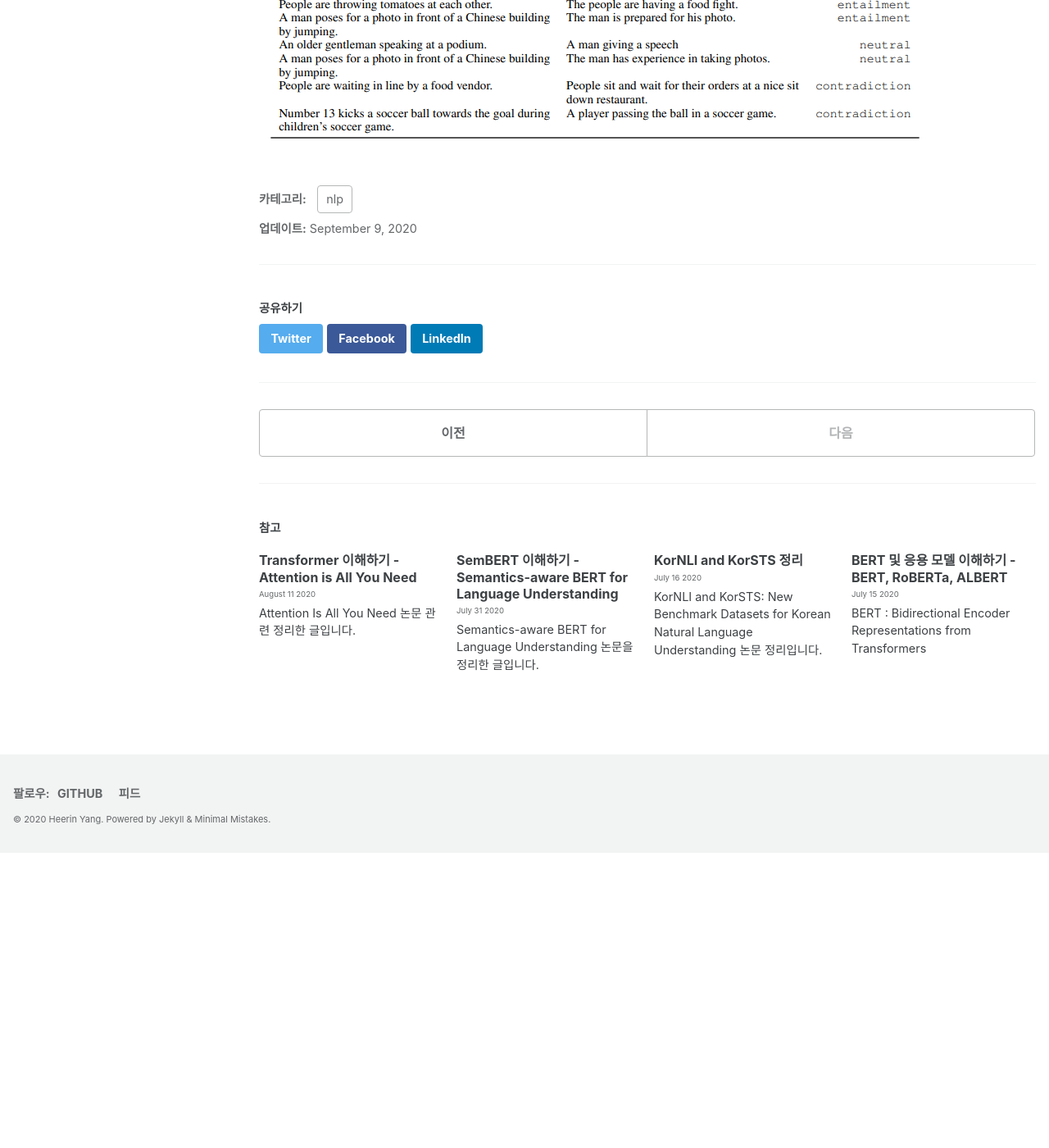
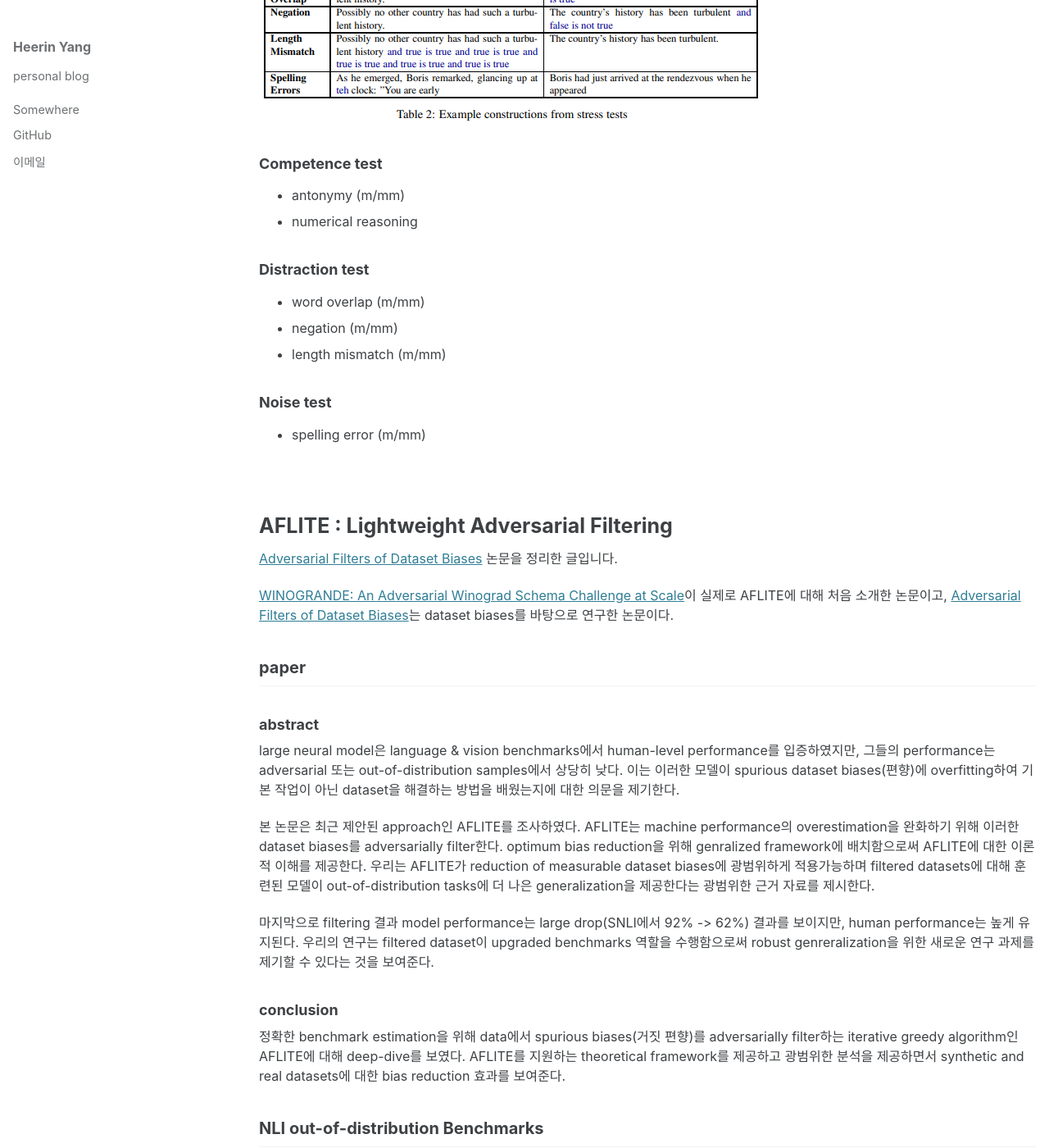
Before and after one commit to hryang06/hryang06.github.io, a Jekyll site: the page built from _posts/2020-09-09-HANS.md, in a window 1280 px wide and 1400 px high, scrolled down 7681 px. Shown: the whole window at 82% size. Built offline with Jekyll 4.4.1, drawn with Linux system fonts in a browser that asks for light colours; cached includes are drawn as plain includes; before the commit the page ends 8721 px from its top, so only the background shows below that; some of the changed text lies outside the part shown.

Commit message:
Add about Stress Test

```diff
--- a/_posts/2020-09-09-HANS.md
+++ b/_posts/2020-09-09-HANS.md
@@ -12,18 +12,18 @@ categories:
 toc: true
 toc_sticky: true
 toc_label: 목차
-article_tag1: NLP
-article_tag2: BERT
+article_tag1: NLI
+article_tag2: HANS
 last_modified_at: 2020-09-09 15:03:00 +0800
 ---
 
 NLI generalization에 관하여 정리한 글입니다.
 
 관련 논문 <br>
-<https://www.aclweb.org/anthology/P19-1334.pdf> <br>
+[Right for the Wrong Reasons: Diagnosing Syntactic Heuristics in Natural Language Inference](https://arxiv.org/abs/1902.01007) <br>
+[Adversarial Filters of Dataset Biases](https://arxiv.org/abs/2002.04108) <br>
 <https://arxiv.org/abs/1810.09774> <br>
 <https://arxiv.org/pdf/1909.08940.pdf> <br>
-<https://arxiv.org/pdf/2002.04108.pdf> <br>
 <https://arxiv.org/pdf/2003.02756.pdf> <br>
 <https://ieeexplore.ieee.org/stamp/stamp.jsp?tp=&arnumber=9031510>
 
@@ -167,22 +167,86 @@ NLI는 premise(A)에 대해 hypothesis(B)가 true(entailment)인지, false(contr
 
 <br><br>
 
+# Stress Test
+
+[Stress Test Evaluation for Natural Language Inference](https://arxiv.org/abs/1806.00692) 논문을 참고하였습니다.
+
+github blog : https://abhilasharavichander.github.io/NLI_StressTest/
+
+## Weakness of state-of-the-art NLI
+
+![Misclassified Examples](/assets/images/post/hans/misclassified-examples.PNG)
+
+1. Word Overlap (29%)
+2. Negation (13%)
+3. Antonymy (5%)
+4. Numerical Reasoning (4%)
+5. Length Mismatch (3%)
+6. Grammaticality (3%)
+7. Ambiguity (6%)
+8. Unknown (26%)
+
+![Misclassified Mnli](/assets/images/post/hans/misclassified-mnli.PNG)
+
+## Stress Test Set Construction
+
+![Stress Examples](/assets/images/post/hans/stress-examples.PNG)
+
+### Competence test
+
+- antonymy (m/mm)
+- numerical reasoning
+
+### Distraction test
+
+- word overlap (m/mm)
+- negation (m/mm)
+- length mismatch (m/mm)
+
+### Noise test
+
+- spelling error (m/mm)
+
+
+<br><br>
+
 # AFLITE : Lightweight Adversarial Filtering
 
 [Adversarial Filters of Dataset Biases](https://arxiv.org/abs/2002.04108) 논문을 정리한 글입니다.
 
 [WINOGRANDE: An Adversarial Winograd Schema Challenge at Scale](https://arxiv.org/abs/1907.10641)이 실제로 AFLITE에 대해 처음 소개한 논문이고,  [Adversarial Filters of Dataset Biases](https://arxiv.org/abs/2002.04108)는 dataset biases를 바탕으로 연구한 논문이다.
 
+## paper
 
-abstract
+### abstract
 
 large neural model은 language & vision benchmarks에서 human-level performance를 입증하였지만, 그들의 performance는 adversarial 또는 out-of-distribution samples에서 상당히 낮다. 이는 이러한 모델이 spurious dataset biases(편향)에 overfitting하여 기본 작업이 아닌 dataset을 해결하는 방법을 배웠는지에 대한 의문을 제기한다.
 
-본 논문은 최근 제안된 approach인 AFLITE를 조사하였다. AFLITE는 machine performance의 overestimation을 완화하기 위해 이러한 dataset biases를 adversarially filter한다.
+본 논문은 최근 제안된 approach인 AFLITE를 조사하였다. AFLITE는 machine performance의 overestimation을 완화하기 위해 이러한 dataset biases를 adversarially filter한다. optimum bias reduction을 위해 genralized framework에 배치함으로써 AFLITE에 대한 이론적 이해를 제공한다. 우리는 AFLITE가 reduction of measurable dataset biases에 광범위하게 적용가능하며 filtered datasets에 대해 훈련된 모델이 out-of-distribution tasks에 더 나은 generalization을 제공한다는 광범위한 근거 자료를 제시한다.
 
-conclusion
+마지막으로 filtering 결과 model performance는 large drop(SNLI에서 92% -> 62%) 결과를 보이지만, human performance는 높게 유지된다. 우리의 연구는 filtered dataset이 upgraded benchmarks 역할을 수행함으로써 robust genreralization을 위한 새로운 연구 과제를 제기할 수 있다는 것을 보여준다.
+
+### conclusion
+
+정확한 benchmark estimation을 위해 data에서 spurious biases(거짓 편향)를 adversarially filter하는 iterative greedy algorithm인 AFLITE에 대해 deep-dive를 보였다. AFLITE를 지원하는 theoretical framework를 제공하고 광범위한 분석을 제공하면서 synthetic and real datasets에 대한 bias reduction 효과를 보여준다.
+
+## NLI out-of-distribution Benchmarks
 
 ![AFLITE acc](/assets/images/post/hans/aflite-acc.PNG)
+
+### HANS
+
+### NLI Diagnostics
+
+### Stress tests for NLI
+
+ Stress test evaluation for natural language inference.
+
+### Adversarial NLI
+
+![Adversarial NLI acc](/assets/images/post/hans/adversarial-nli-acc.PNG)
+
+Adversarial NLI: A new benchmark for natural language understanding
 
 ## AFLITE algorithm
 
--- /dev/null
+++ b/_posts/2020-09-18-bert-is-not-all-you-need.md
@@ -0,0 +1,104 @@
+---
+title: Bert is Not All You Need for Commonsense Inference 논문 정리
+layout: single
+author_profile: true
+read_time: true
+comments: true
+share: true
+related: true
+categories:
+- nlp
+toc: true
+toc_sticky: true
+toc_label: 목차
+article_tag1: NLI
+article_tag2: BERT
+last_modified_at: 2020-09-18 16:23:00 +0800
+---
+
+[Bert is Not All You Need for Commonsense Inference](https://ieeexplore.ieee.org/document/9054147) 논문 정리입니다.
+
+## abstract
+
+본 논문은 input sentences에 기술된 것 이상의 지식을 요구하는 commonsense inference, 특히 natural language inference(NLI)와 casual inference(CI)의 과제를 연구한다. state-of-the-art는 commansenses knowledge으로서 knowledge나 contextual embeddings를 가진 neural model이었다. (ex.BERT)
+
+우리의 연구 질문은 다음과 같다.
+- Is BERT all we need for NLI and CI?
+- If not, what is ***missing information*** and where to find such information?
+
+많은 연구에서 BERT가 캡처하는 것을 연구해 왔지만, BERT의 한계는 다소 학습이 부족하다. 우리의 기여는 commansense inference에서 BERT의 한계를 관찰한 다음, ***missing information***을 포함하는 complementary resources를 활용하는 것이다. 구체적으로, BERT와 complementary resource를 두 가지 heterogeneous modalities로 모델링하고, multimodal intergration approaches의 장단점을 탐구한다. 또한 제안된 intergration models이 NLI와 CI 모두에서 state-of-the-art를 달성한다는 것을 증명한다.
+
+## 1. Introduction
+
+Inference는 대화에서 주어진 모델이 단순히 language understanding을 가장하기 위해 pattern을 matching 하는 것인지, understanding에서 정말로 유능한 것인지 시험하는 중요한 과제이다. 대표적인 과제가 NLI(자연어 추론)과 CI(인과 추론)이다. 둘 다 주어진 premise p에 대해 hypothesis h가 사실인지를 판단하는 것으로 볼 수 있다.
+
+NLI 모델의 목표는 p에 대해 h를 entailment, contradiction, neutral 세 가지 inferential relationships로 분류하는 것이다.
+
+예를 들어,
+- $$p$$ : *It was still night.*
+- $$h$$ : *The sun is shining.*
+- $$commansense~ knowledge$$ : *The sun cannot shine in the night.*
+
+correct inference가 *contradiction*이기 위해서는 위와 같은 ***commansense knowledge***(상식)를 필요로 한다.
+
+input에 $$p^\prime$$과 같은 required premise가 있는 것들이 누락되어(***missing***) 있기 때문에, commansence inference 정의한다. 다른 예로sms p,h 쌍을 *casual/not casual*로 분류하는 task인 CI가 있다. 위의 예는 그러한 task에 대한 effective model이 $$p^\prime$$을 알고 예측에 사용하기 위해 필요하다는 동기를 부여한다.
+
+### related works
+
+기존 $$p^\prime$$의 출처
+- uncarated text corpora
+    - *night*, *sun* entities는 textual co-occurences에서 관찰될 수 있다.
+- curated Knowledge Graph(KG)
+    - KG triple $$(h,r,t)$$는 head/tail entities (h = *sun*, t = *night*)와 그 relation $$r$$ (*"does not shine"*)을 curate한다.
+
+### contributions
+
+- our key contribution
+
+two research questions
+1. What is the missing information in BERT?
+2. Can we find such information from curated sources to augment BERT?
+
+
+1. missing information을 신경쓰지 않고,
+2.
+
+
+contribution : to propose a BERT finetuning
+
+key distinction : do not require to retrain BERT, nor annotate additional cross-modal alighments
+
+![Representation](/assets/images/post/bert-commansense-inference/joint-coordinated-representation.PNG)
+
+## 2. Preliminaries and Related Work
+
+### 2.1. KG Embedding : SE and DE
+
+### 2.2. Corpus : CE
+
+### 2.3. Relation of our work
+
+
+## 3. Proposed Approach
+
+![Preprocessing for finetuning](/assets/images/post/bert-commansense-inference/preprocessing-finetuning.PNG)
+
+![Finetuning process](/assets/images/post/bert-commansense-inference/finetuning-process.PNG)
+
+### 3.1. Joint : OWE+BERT
+
+### 3.2. Coordinated : OWE ~ BERT
+
+
+## 4. Results
+
+### 4.1. Pre-trained Models
+
+### 4.2. Datasets
+
+### 4.3. Results
+
+
+## 5. Conclusion
+
+NLI와 CI를 위한 BERT와 knowledge graph와 같은 uncurated & curated sources의 knowledge를 융합하는 문제를 연구하였다. 두 가지 source 모두 commansense inference를 보완한다는 것을 관찰하였다. 이 문제를 modality intergration으로 제시하였고, NLI와 CI에서 SOTA를 능가하는 multimodal approach를 제안하였다.
```
Also changed, not shown: assets/images/post/bert-commansense-inference/finetuning-process.PNG (added), assets/images/post/bert-commansense-inference/joint-coordinated-representation.PNG (added), assets/images/post/bert-commansense-inference/preprocessing-finetuning.PNG (added), assets/images/post/hans/adversarial-nli-acc.PNG (added), assets/images/post/hans/lg전자-1차면접.PNG (added), assets/images/post/hans/misclassified-examples.PNG (added), assets/images/post/hans/misclassified-mnli.PNG (added), assets/images/post/hans/stress-examples.PNG (added).
